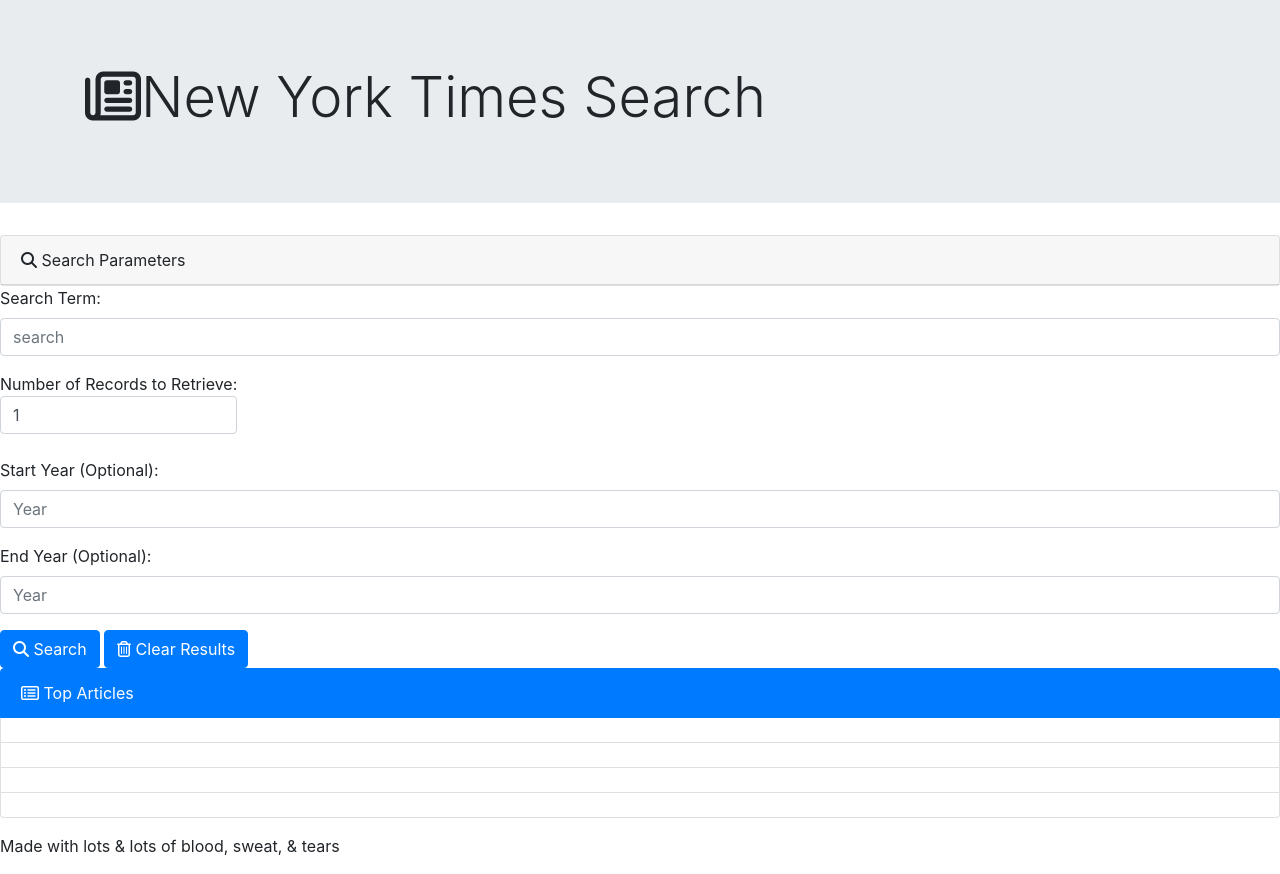
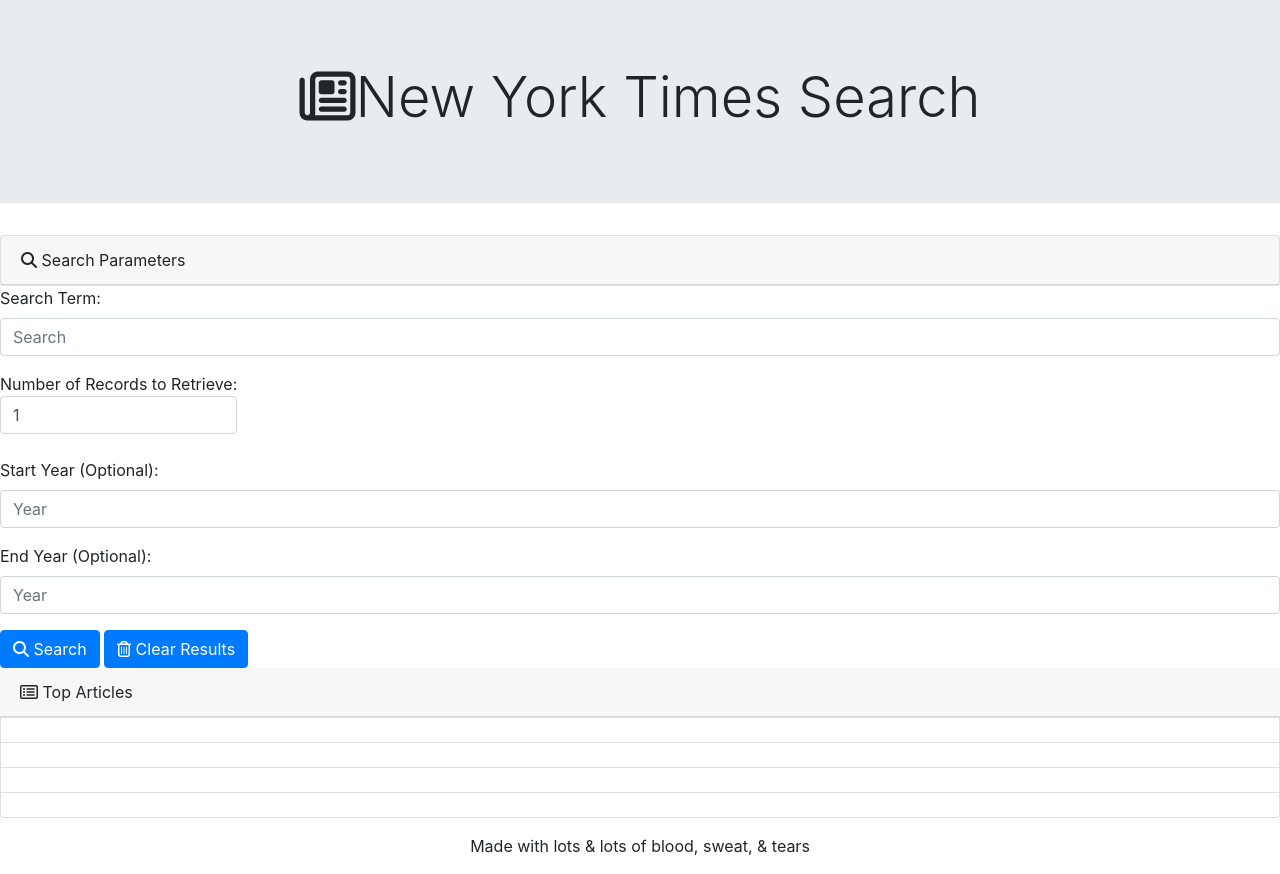
Before and after one commit to KentaroSmith/NYT-article-search, a plain HTML site: page index.html in a window 1280 px wide. Drawn offline with nearby package versions, Linux system fonts and the light colour scheme.

Commit message:
updates to html

```diff
--- a/index.html
+++ b/index.html
@@ -21,7 +21,7 @@
 </head>
 
 <body>
-    <div class="jumbotron jumbotron-fluid">
+    <div class="jumbotron jumbotron-fluid text-center">
         <div class="container">
             <h1 class="display-4"><i class="far fa-newspaper"></i>New York Times Search</h1>
         </div>
@@ -35,7 +35,7 @@
     <form>
         <div class="form-group">
             <label for="searchterm"> Search Term: </label>
-            <input type="search" class="form-control" id="search-term" placeholder="search">
+            <input type="search" class="form-control" id="search-term" placeholder="Search">
         </div>
         <div class="form-group">
             <label for="recordnumber">Number of Records to Retrieve:
@@ -65,7 +65,7 @@
 
 
         </div>
-        <button type="search" class="btn btn-primary" id="search"><i class="fas fa-search"></i> Search</button>
+        <button type="submit" class="btn btn-primary" id="search"><i class="fas fa-search"></i> Search</button>
         <button type="clear results" class="btn btn-primary" id="clear-results"><i class="far fa-trash-alt"></i> Clear
             Results</button>
     </form>
@@ -73,8 +73,8 @@
 
     <div id="top-articles">
         <div class="list-group">
-            <a href="#" class="list-group-item list-group-item-action active"><i class="far fa-list-alt"></i> Top
-                Articles</a>
+            <div class="card-header"><i class="far fa-list-alt"></i> Top
+                Articles</div>
             <a href="#" class="list-group-item list-group-item-action"></a>
             <a href="#" class="list-group-item list-group-item-action"></a>
             <a href="#" class="list-group-item list-group-item-action"></a>
@@ -83,7 +83,7 @@
     </div>
 
     <!--Sticky Footer-->
-    <footer class="footer mt-auto py-3">
+    <footer class="footer mt-auto py-3 text-center">
         <span>Made with lots & lots of blood, sweat, & tears </span>
     </footer>
 
```
